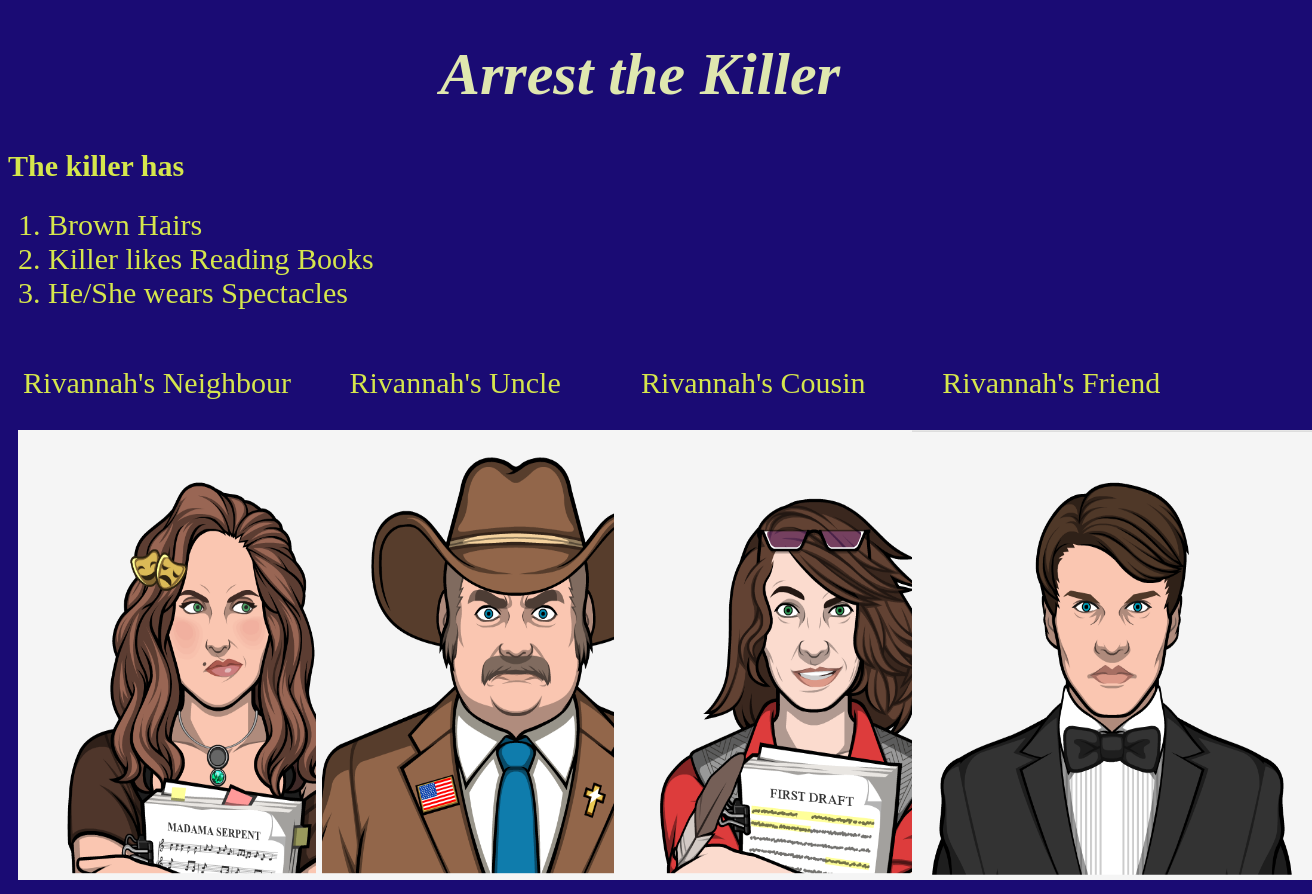
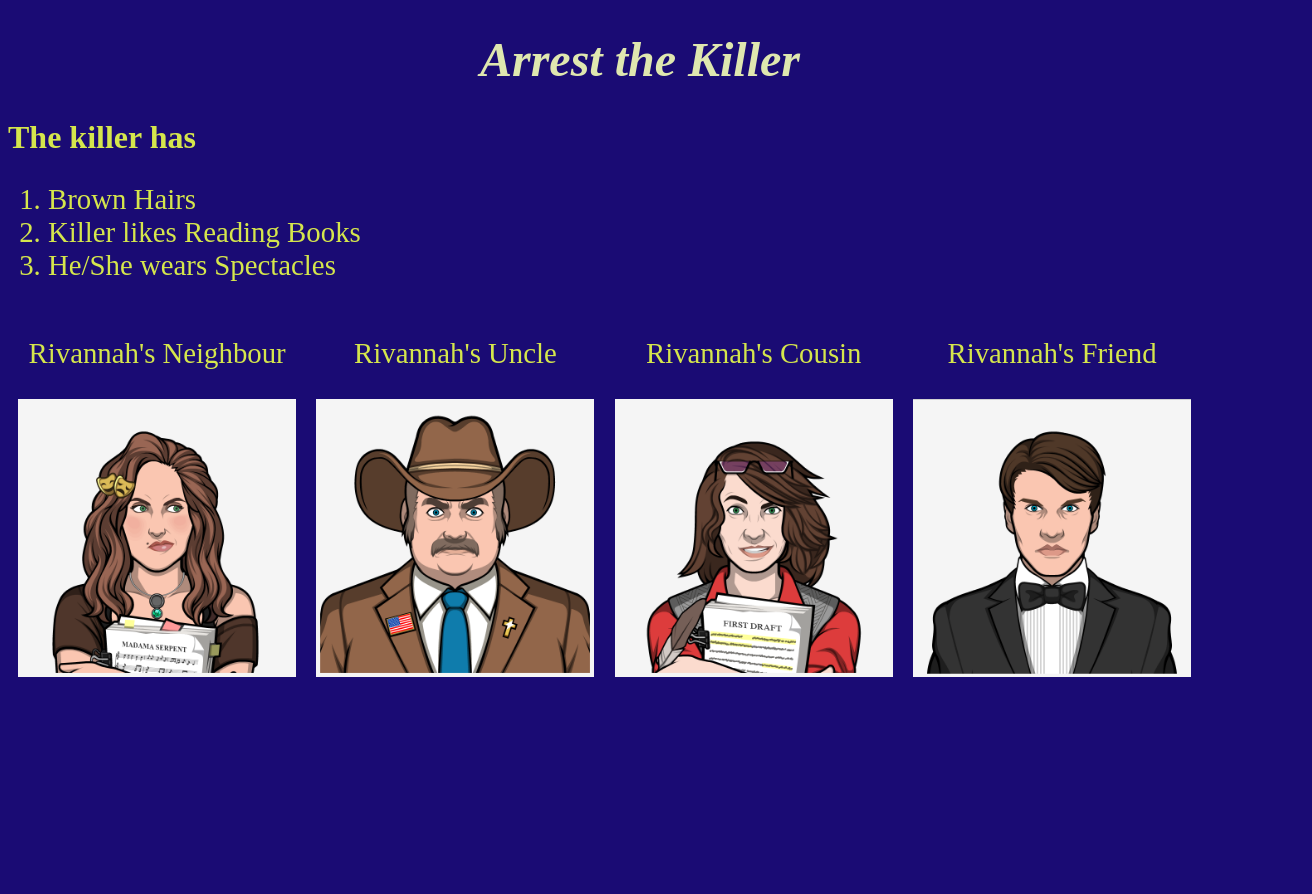
Before and after one commit to singhIshu-kr/criminalCase, a plain HTML site: page result/suspects.html in a window 1280 px wide. Shown: the whole page, 1312 px wide, since content can reach past the window. After the commit the page ends 800 px from the top, so only its background shows below. Drawn offline with Linux system fonts and the light colour scheme.

Commit message:
have updated the dimensions of almost all the images and fonts that have been used in the pages

```diff
--- a/gameInstructions/instructions.css
+++ b/gameInstructions/instructions.css
@@ -4,22 +4,22 @@ body{
 
 h1{
   color: rgb(223, 231, 175);
-  font-size: 50px;
+  font-size: 400%;
   text-align: center;
 }
 
 h2{
   text-align: left;
-  font-size: 35px;
+  font-size: 220%;
   color:rgb(213, 230, 76);
 }
 
 img {
     position: absolute;
-    left: 820px;
-    top: 170px;
-    height: 510px;
-    width: 600px;
+    left: 58%;
+    top: 25%;
+    height: 70%;
+    width: 43%;
 }
 
 h3,form,table{
@@ -28,14 +28,14 @@ h3,form,table{
 
 a{
   color: rgb(200, 231, 242);
-  font-size: 25px;
+  font-size: 150%;
   text-align: center;
 }
 
 p{
   text-align: left;
-  font-size: 30px;
+  font-size: 200%;
   color: rgb(213, 230, 76);
-  padding-left: 40px;
+  padding-left: 4%;
 
 }
--- a/gamestatus/gamestatus.css
+++ b/gamestatus/gamestatus.css
@@ -4,34 +4,34 @@ body{
 
 h1{
   color: rgb(223, 231, 175);
-  font-size: 50px;
+  font-size: 400%;
   text-align: center;
 }
 
 h2{
   text-align: left;
-  font-size: 35px;
+  font-size: 200%;
   color:rgb(213, 230, 76);
 }
 
 img {
     position: absolute;
-    left: 820px;
-    top: 170px;
-    height: 510px;
-    width: 600px;
+    left: 58%;
+    top: 25%;
+    height: 70%;
+    width: 43%;
 }
 
 a{
   color: rgb(200, 231, 242);
-  font-size: 25px;
+  font-size: 150%;
   text-align: center;
 }
 
 p{
   text-align: left;
-  font-size: 30px;
+  font-size: 200%;
   color: rgb(213, 230, 76);
-  padding-left: 40px;
+  padding-left: 4%;
 
 }
--- a/mineCross/mineGame.css
+++ b/mineCross/mineGame.css
@@ -2,20 +2,14 @@ h1{
   color: rgb(242, 240, 17);
   text-align: center;
   font-style: italic;
-  font-size: 45px;
+  font-size: 300%;
 }
 
 h2{
   text-align: center;
-  font-size: 40px;
+  font-size: 260%;
   color: rgb(242, 240, 17);
-  padding-left: 30px;
-}
-
-#timer{
-  text-align: right;
-  font-size: 40px;
-  color: rgb(242, 240, 17);
+  padding-left: 3%;
 }
 
 table{
@@ -23,12 +17,11 @@ table{
   border:solid black;
   background-repeat: no-repeat;
   background-color: rgb(185, 210, 180);
-  background-size: 1000px 720px;
 }
 
 tr,td{
-  border: 2px solid rgb(242, 234, 25);
-  padding:40px;
+  border: 3px solid rgb(242, 234, 25);
+  padding:7%;
   color:rgb(245, 244, 228);
 }
 
--- a/result/suspects.css
+++ b/result/suspects.css
@@ -4,20 +4,20 @@ body{
 
 h1{
   color: rgb(223, 231, 175);
-  font-size: 60px;
+  font-size: 300%;
   font-style: italic;
   text-align: center;
 }
 
 h2,h3,form{
   text-align: left;
-  font-size: 30px;
+  font-size: 200%;
   color:rgb(213, 230, 76);
 }
 
 .suspects {
   float: left;
-  padding: 10px 10px;
+  padding:0.80% 0.80%;
   width:22%;
   text-align: center;
 }
@@ -25,21 +25,21 @@ h2,h3,form{
 
 .alignImage {
   float: left;
-  padding: 0px;
+  padding: 0%;
   width:10%;
   text-align: center;
 }
 
 a{
   color: rgb(200, 231, 242);
-  font-size: 25px;
+  font-size: 200%;
   text-align: right;
 }
 
 
 p,li{
   color:rgb(213, 230, 76);
-  font-size: 30px;
+  font-size: 180%;
 }
 
 table{
@@ -48,12 +48,12 @@ table{
 }
 
 tr,td,tr{
-  padding:30px;
-  margin-bottom: 0px;
+  padding:30%;
+  margin-bottom: 0%;
 }
 img{
   width: 100%;
   height: 100%;
-  margin:0px;
-  padding: 0px;
+  margin:0%;
+  padding: 0%;
 }
--- a/result/suspects.html
+++ b/result/suspects.html
@@ -16,19 +16,19 @@
     </ol>
     <div class="suspects" onclick="displayResult()">
       <p>Rivannah's Neighbour</p>
-      <img src="../resources/suspect1.png" style="width:400px;height:450px" id="neighbour">
+      <img src="../resources/suspect1.png" style="width:100%;height:100%" id="neighbour">
     </div>
     <div class="suspects" onclick="displayResult()">
       <p>Rivannah's Uncle</p>
-      <img src="../resources/Suspect3.png" style="width:400px;height:450px" id="uncle">
+      <img src="../resources/Suspect3.png" style="width:100%;height:100%" id="uncle">
     </div>
     <div class="suspects" onclick="displayResult()">
       <p>Rivannah's Cousin</p>
-      <img src="../resources/Suspect5.png" style="width:400px;height:450px" id="cousin">
+      <img src="../resources/Suspect5.png" style="width:100%;height:100%" id="cousin">
     </div>
     <div class="suspects" onclick="displayResult()">
       <p>Rivannah's Friend</p>
-      <img src="../resources/Suspect4.png" style="width:400px;height:450px" id="friend">
+      <img src="../resources/Suspect4.png" style="width:100%;height:100%" id="friend">
     </div>
   </body>
 </html>
```
Also changed, not shown: result/gameOver.html (+1 -1 lines), result/haswon.html (+2 -2 lines).
